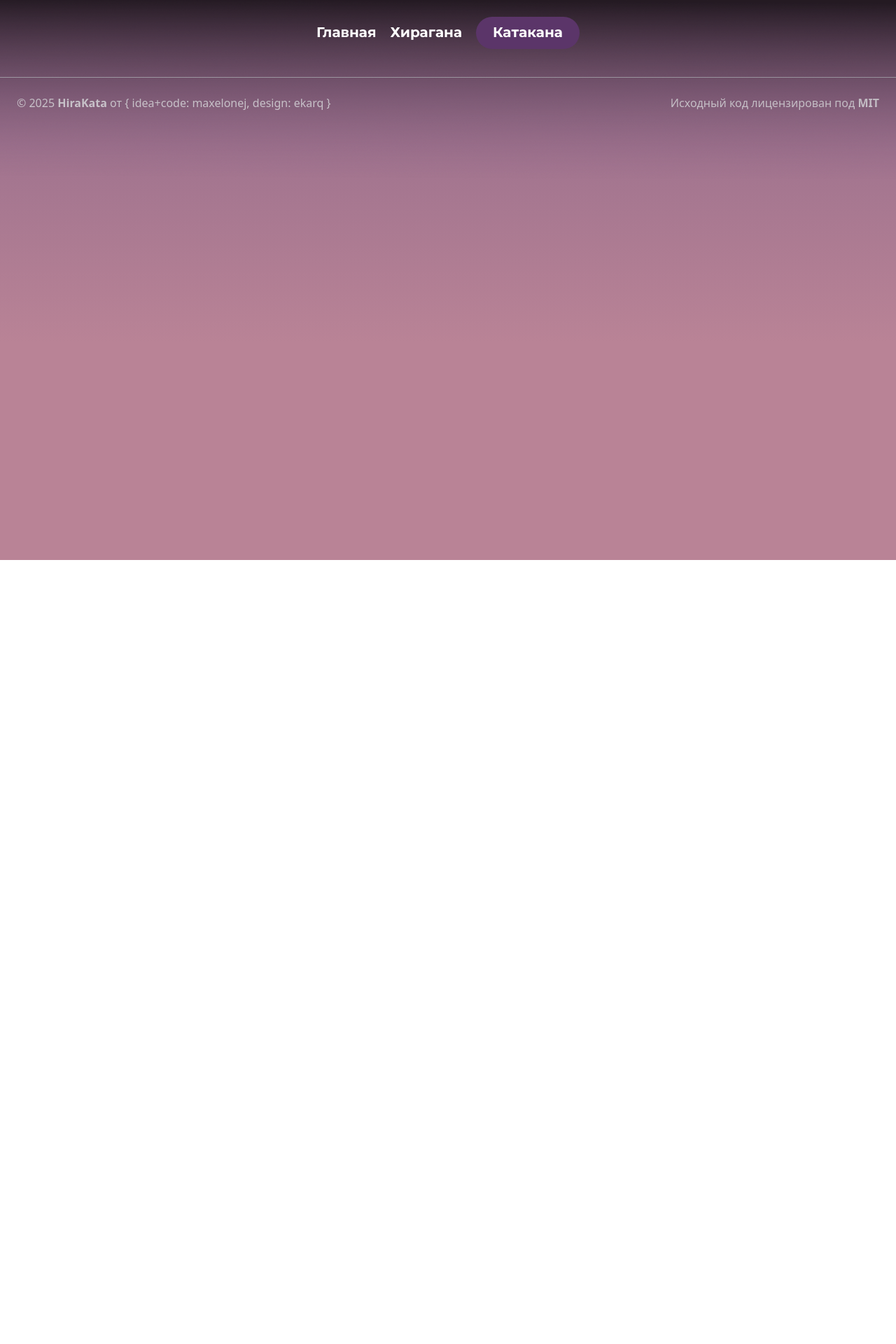
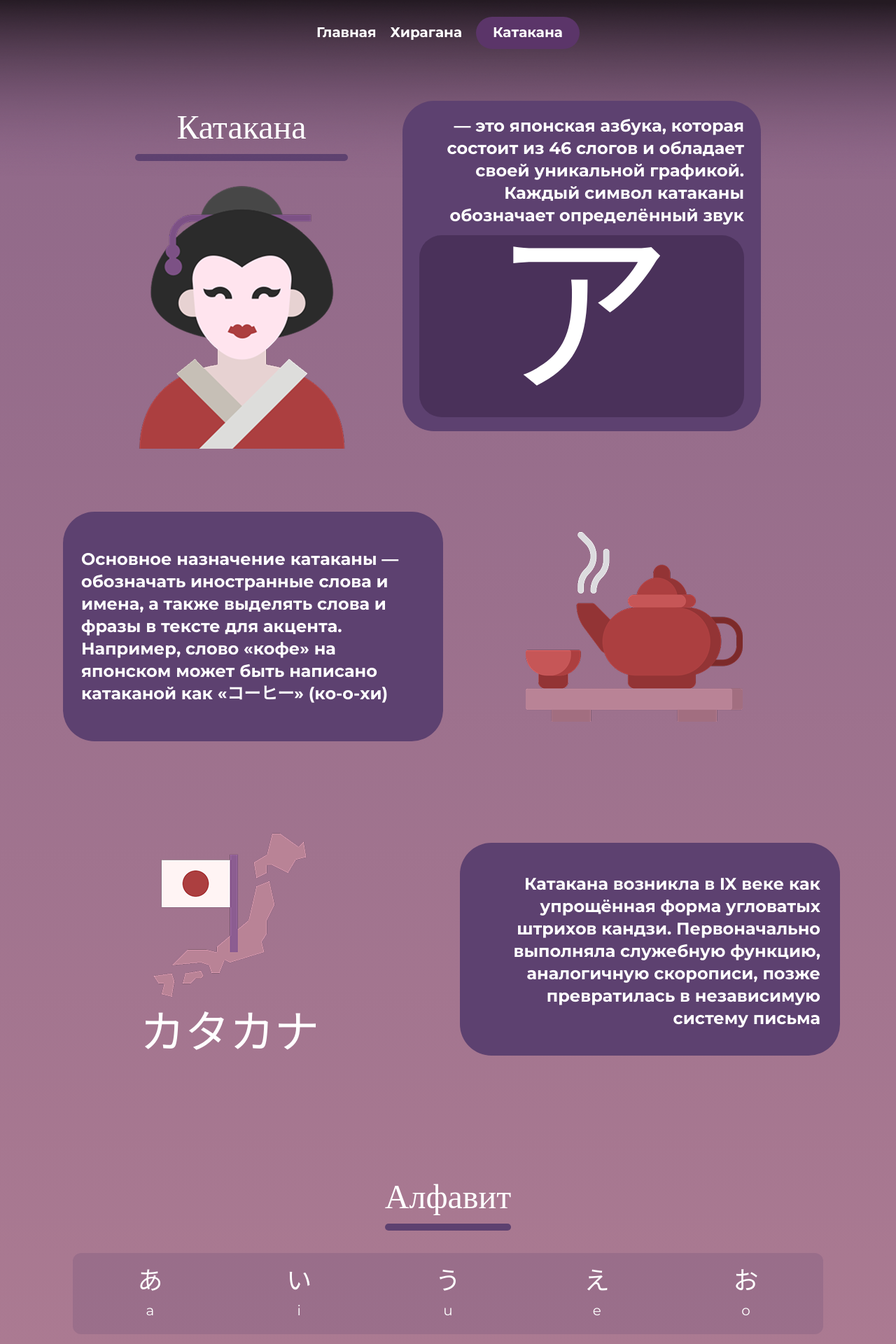
Before and after one commit to makesomelayouts/hirakata, a React (Vite) app: page /katakana in a window 1280 px wide. Shown: the top 1920 px of the page at 70% size. Before the commit the page ends 800 px from the top, so only its background shows below. Built offline with nearby package versions, Linux system fonts and the light colour scheme; a web font is replaced by a local one.

Commit message:
Make katakana page by looking at hiragana

```diff
--- a/src/pages/Katakana.jsx
+++ b/src/pages/Katakana.jsx
@@ -1,18 +1,77 @@
 import { Header } from "@/widgets/Header";
 import { motion, useSpring, useScroll } from "framer-motion";
+import geisha from "@/assets/Гейша.png";
+import teaCeremony from "@/assets/Чайная церемония.png";
+import japanMap from "@/assets/Карта Японии.png";
+import { AudioManager } from "@/utils/audioManager";
+import { getJapaneseChar } from "@/utils/japaneseChars";
+import Quiz from "@/features/Quiz";
+import TestOptions from "@/features/TestOptions";
+import { Achievements } from "../features/Achievements";
+import { useState } from "react";
 import { Footer } from "@/widgets/Footer";
 
 function Katakana() {
+  const [testConfig, setTestConfig] = useState(null);
   const { scrollYProgress } = useScroll();
   const scaleX = useSpring(scrollYProgress, {
     stiffness: 100,
-    damping: 30,
+    damping: 40,
     restDelta: 0.001,
   });
 
+  const chars = [
+    "a",
+    "i",
+    "u",
+    "e",
+    "o",
+    "ka",
+    "ki",
+    "ku",
+    "ke",
+    "ko",
+    "sa",
+    "shi",
+    "su",
+    "se",
+    "so",
+    "ta",
+    "chi",
+    "tsu",
+    "te",
+    "to",
+    "na",
+    "ni",
+    "nu",
+    "ne",
+    "no",
+    "ha",
+    "hi",
+    "fu",
+    "he",
+    "ho",
+    "ma",
+    "mi",
+    "mu",
+    "me",
+    "mo",
+    "ya",
+    "yu",
+    "yo",
+    "ra",
+    "ri",
+    "ru",
+    "re",
+    "ro",
+    "wa",
+    "wo",
+    "n",
+  ];
+
   return (
     <motion.div
-      className="h-screen"
+      className="min-h-screen"
       style={{
         background:
           "linear-gradient(179.92deg, #69507D -52.19%, #B98396 61.17%)",
@@ -20,6 +79,155 @@ function Katakana() {
     >
       <Header />
 
+      <section className="z-20 flex flex-col items-center justify-center lg:flex-row gap-[78px]">
+        <div className="flex flex-col items-center justify-center">
+          <h1 className="z-30 mt-[64px] text-center font-header text-5xl">
+            Катакана
+          </h1>
+          <div className="mt-3.5 bg-[#5D4170] h-2.5 w-full rounded-full"></div>
+
+          <img
+            src={geisha}
+            alt="Гейша"
+            className="mt-[30px] select-none order-2"
+          />
+        </div>
+
+        <div className="z-30 flex flex-col max-w-lg items-center justify-center bg-[#5D4170] px-6 py-5 rounded-[45px] mt-6">
+          <p className="font-body text-2xl font-bold text-right">
+            — это японская азбука, которая состоит из 46 слогов и обладает своей
+            уникальной графикой. Каждый символ катаканы обозначает определённый
+            звук
+          </p>
+
+          <div
+            className="relative mt-3 w-[467px] h-[260px] bg-[#4A315A] hover:bg-[#3A2647] transition duration-400 ease-in-out w-full rounded-4xl cursor-pointer"
+            onClick={() => AudioManager.play(chars[0])}
+          >
+            <h1 className="pointer-events-none absolute top-[-30%] left-[22%] text-[260px] font-jp select-none">
+              ア
+            </h1>
+          </div>
+        </div>
+      </section>
+
+      <section className="flex mt-[90px] flex-col items-center justify-between max-w-[1100px] mx-auto lg:flex-row">
+        <p className="font-body text-2xl font-bold text-left pl-[26px] pr-[19px] py-[52px] bg-[#5D4170] rounded-[45px] max-w-[543px]">
+          Основное назначение катаканы — обозначать иностранные слова и имена, а
+          также выделять слова и фразы в тексте для акцента. Например, слово
+          «кофе» на японском может быть написано катаканой как «コーヒー»
+          (ко-о-хи)
+        </p>
+        <img
+          src={teaCeremony}
+          alt="Чайная церемония"
+          className="lg:mr-32 lg:mt-0 mt-20"
+        />
+      </section>
+
+      <section className="flex flex-col items-center justify-between lg:flex-row max-w-[1200px] mx-auto mt-32">
+        <div className="flex flex-col items-center justify-center px-8 ml-32">
+          <img src={japanMap} alt="Карта Японии" className="select-none" />
+          <p className="font-jp text-[64px]">カタカナ</p>
+        </div>
+
+        <p className="font-body font-bold text-right pt-[43px] pr-[28px] pl-[14px] pb-[37px] bg-[#5D4170] mr-10 rounded-[45px] max-w-[543px] text-2xl">
+          Катакана возникла в IX веке как упрощённая форма угловатых штрихов
+          кандзи. Первоначально выполняла служебную функцию, аналогичную
+          скорописи, позже превратилась в независимую систему письма
+        </p>
+      </section>
+
+      <section className="flex flex-col items-center justify-center max-w-[1072px] mx-auto mt-[162px]">
+        <div className="flex flex-col items-center justify-center">
+          <h1 className="text-center font-header text-5xl">Алфавит</h1>
+          <div className="mt-3.5 bg-[#5D4170] h-2.5 w-full rounded-full"></div>
+        </div>
+
+        <div className="mt-8 w-full space-y-4">
+          {[
+            ["a", "i", "u", "e", "o"],
+            ["ka", "ki", "ku", "ke", "ko"],
+            ["sa", "shi", "su", "se", "so"],
+            ["ta", "chi", "tsu", "te", "to"],
+            ["na", "ni", "nu", "ne", "no"],
+            ["ha", "hi", "fu", "he", "ho"],
+            ["ma", "mi", "mu", "me", "mo"],
+            ["ya", "", "yu", "", "yo"],
+            ["wa", "", "n", "", "wo"],
+          ].map((group, groupIndex) => (
+            <div
+              key={groupIndex}
+              className="flex justify-between space-x-4 bg-[#5D4170]/20 p-3 rounded-xl"
+            >
+              {group.map((char, charIndex) =>
+                char ? (
+                  <motion.div
+                    key={`${groupIndex}-${charIndex}`}
+                    className="flex-1 flex flex-col items-center justify-center p-2"
+                    whileHover={{ scale: 1.05 }}
+                  >
+                    <p
+                      className="font-jp text-4xl cursor-pointer hover:text-[#E7D2D2] active:text-[#3A2647]"
+                      onClick={() => AudioManager.play(char)}
+                    >
+                      {getJapaneseChar(char, "katakana")}
+                    </p>
+                    <p className="font-body text-xl mt-2">{char}</p>
+                  </motion.div>
+                ) : (
+                  <div key={`${groupIndex}-${charIndex}`} className="flex-1" />
+                )
+              )}
+            </div>
+          ))}
+        </div>
+      </section>
+
+      <section className="mt-16">
+        {testConfig ? (
+          <Quiz config={testConfig} onFinish={() => setTestConfig(null)} />
+        ) : (
+          <div className="space-y-16">
+            <TestOptions onStartTest={setTestConfig} />
+            <Achievements />
+          </div>
+        )}
+      </section>
+
+      <section className="flex flex-col items-center justify-center gap-[41px] max-w-[1200px] mx-auto py-16">
+        <div className="flex flex-col items-center justify-center px-8">
+          <h1 className="text-center font-header text-5xl">Примеры слов</h1>
+          <div className="mt-3.5 bg-[#5D4170] h-2.5 w-full rounded-full"></div>
+        </div>
+
+        <div className="font-body font-bold pt-[43px] pr-[28px] pl-[59px] pb-[37px] bg-[#5D4170] rounded-[45px] text-2xl">
+          <div className="grid grid-cols-3 gap-x-8 gap-y-4">
+            <div className="font-body text-2xl">Катакана</div>
+            <div className="">Ромадзи</div>
+            <div className="">Перевод</div>
+
+            {[
+              ["レストラン", "resutoran", "ресторан"],
+              ["タクシ", "takushī", "такси"],
+              ["フォーク", "fōku", "вилка"],
+              ["ベッド", "beddo", "кровать"],
+              ["ペン", "pen", "ручка"],
+              ["モスクワ", "mosukuwa", "Москва"],
+              ["キリン", "kirin", "жираф"],
+              ["カラス", "karasu", "ворона"],
+              ["マグロ", "maguro", "тунец"],
+            ].map(([katakana, romaji, translation], index) => (
+              <div key={`row-${index}`} className="contents">
+                <div className="font-jp text-2xl">{katakana}</div>
+                <div className="">{romaji}</div>
+                <div className="">{translation}</div>
+              </div>
+            ))}
+          </div>
+        </div>
+      </section>
+
       <Footer />
     </motion.div>
   );
```
